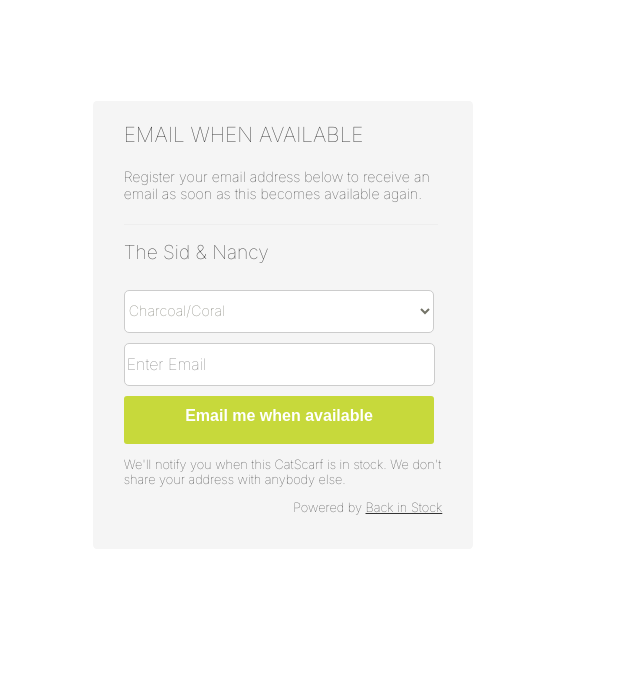
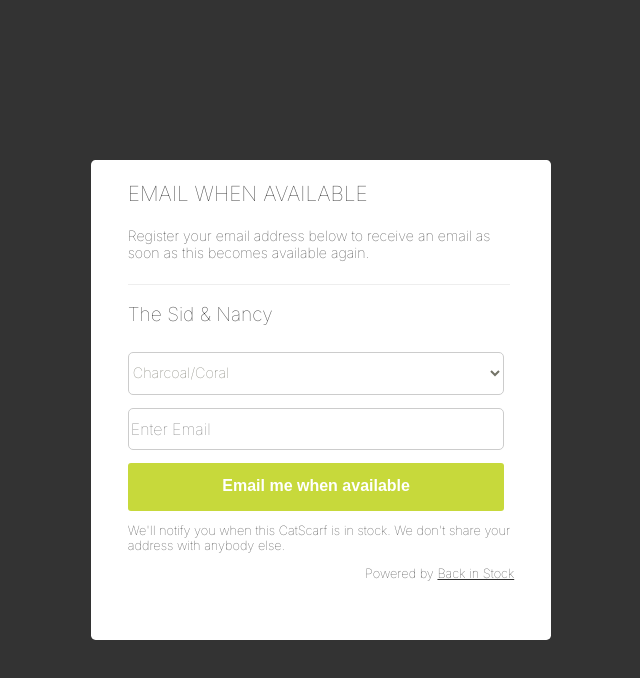
Before and after one commit to mrezas10/Daneshkar_Project1, a plain HTML site: page login.html in a window 1280 px wide. Shown: the whole page, without its empty margins (357-997 px from the left). Drawn offline with Linux system fonts and the light colour scheme.

Commit message:
login clean code

```diff
--- a/css/login.css
+++ b/css/login.css
@@ -1,13 +1,19 @@
+
+body{
+    overflow: hidden;
+    margin: 0;
+    background-color: #333333;
+
+}
 #login-page{
-    max-width: 450px;
+    max-width: 27rem;
     height: 28rem;
-    background-color: whitesmoke;
-    margin: 8% 35% ;
+    background-color: white;
     display: flex;
     flex-direction: column;
     border-radius: 1%;
     color: #333333;
-
+    margin-left: 35%;
 }
 .login-title{
     font-family: 'Inter', sans-serif;
@@ -15,20 +21,18 @@
     font-size: 1.3rem;
     margin-left: 8%;
     margin-right: 8%;
-
 }
 .paragraph{
     font-size: 0.89rem;
     margin-top: 0;
-
 }
-.line-divider{
+.line-divider-login{
     width: 83%;
     margin-top: 2%; margin-left: 8%;
     border: 0;
     border-top: 1px solid #eeeeee;
 }
-.product-name{
+.product-name-login{
     font-family: 'Inter', sans-serif;
     font-size: 1.2rem;
     margin-left: 8%;
@@ -38,7 +42,7 @@
 #form-horizontal{
     margin-left: 8%;
 }
-#select-item{
+#select-item-product{
 
     font-size: 0.9rem;
     width:88.9%;
@@ -64,13 +68,13 @@ option{
     border-radius: 5px;
 
 }
-.btn{
+.btn-login-page{
     margin-top:3%;
     font-family: 'Inter', sans-serif;
     align-self: center;
 
 }
-.btn-success{
+.btn-login-page-success{
     font-size: 1rem;
     background-color: #c7d93b;
     color: #FFFFFF;
@@ -100,7 +104,7 @@ height:3rem;
 
 
 }
-.email-submit{
+.login-email-submit{
 margin-top: -0.5rem;
     font-size: 1em;
    cursor: pointer;
@@ -115,3 +119,12 @@ select option {
 #select-item:hover{
     background-color: whitesmoke;
 }
+@media screen and (min-width: 500px) {
+    #login-page{
+        max-width: 460px;
+        height: 30rem;
+        position: fixed;
+        top: 20%;
+
+    }
+}
--- a/login.html
+++ b/login.html
@@ -14,10 +14,10 @@
     <p class="login-title paragraph">
         Register your email address below to receive an email as soon as this becomes available again.
     </p>
-    <hr class="line-divider">
-    <h4 class="product-name">The Sid & Nancy</h4>
+    <hr class="line-divider-login">
+    <h4 class="product-name-login">The Sid & Nancy</h4>
     <form id="form-horizontal">
-        <select name="color" id="select-item">
+        <select name="color" id="select-item-product">
             <option value="charcoal">Charcoal/Coral</option>
             <option value="MUSTARD">Charcoal/Mustard</option>
             <option value="white">Black/White</option>
@@ -26,9 +26,8 @@
         </select>
 
         <input type="EMAIL" id="email-address" placeholder="Enter Email">
-        <div class="btn">
-            <button type="submit" class="btn-success"><h3 class="email-submit">Email me when available</h3></button></div>
-
+        <div class="btn-login-page">
+            <button type="submit" class="btn-login-page-success"><h3 class="login-email-submit">Email me when available</h3></button></div>
     </form>
     <p class="notify-text">We'll notify you when this CatScarf is in stock. We don't share your address with anybody else.
     </p>
```
